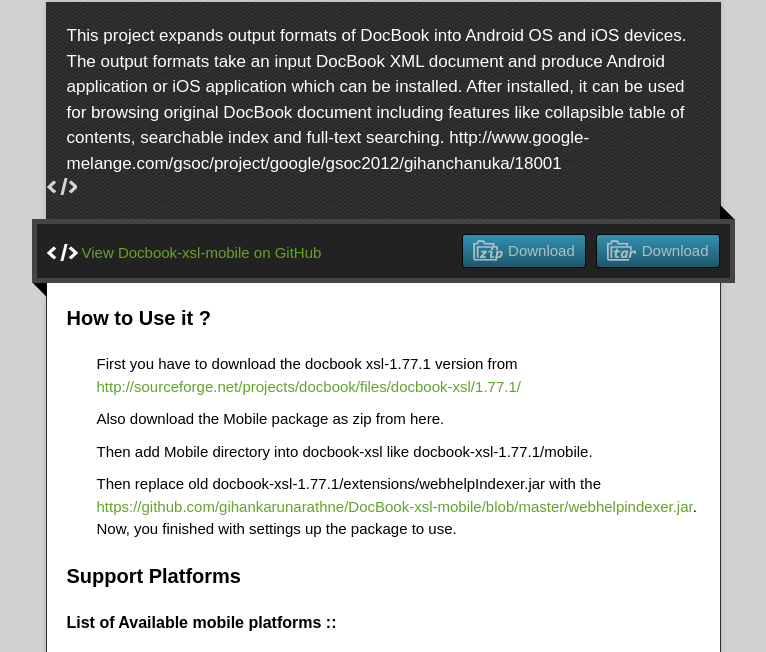
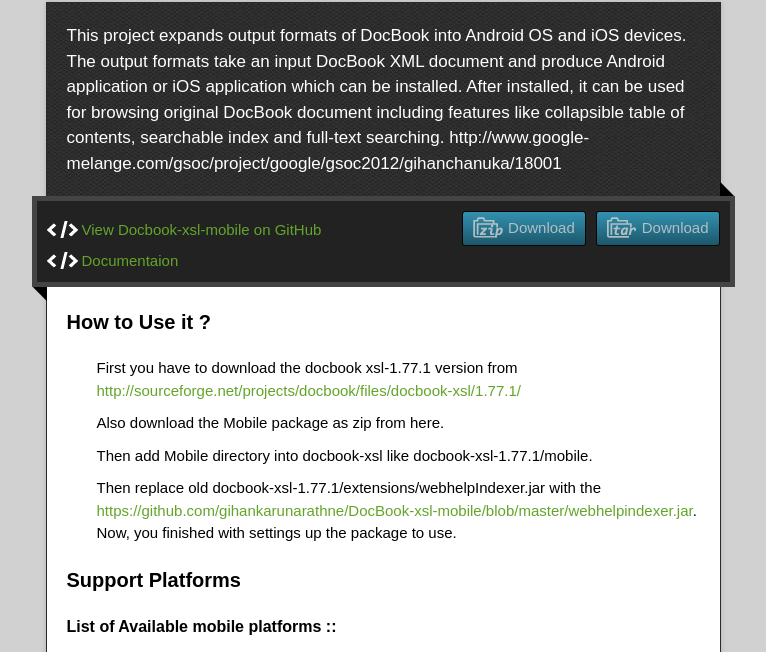
Before and after one commit to gihankarunarathne/DocBook-xsl-mobile, a plain HTML site: page index.html in a window 1280 px wide. Shown: the part 128-780 px from the top of the page, without its empty margins (257-1023 px from the left). Drawn offline with nearby package versions, Linux system fonts and the light colour scheme.

Commit message:
Update index.html

```diff
--- a/index.html
+++ b/index.html
@@ -26,15 +26,13 @@
     </header>
     <div id="container">
       <p class="tagline">This project expands output formats of DocBook into Android OS and iOS devices. The output formats take an input DocBook XML document and produce Android application or iOS application which can be installed. After installed, it can be used for browsing original DocBook document including features like collapsible table of contents, searchable index and full-text searching. http://www.google-melange.com/gsoc/project/google/gsoc2012/gihanchanuka/18001</p>
-      <div class="inner">
-        <a href="https://github.com/gihankarunarathne/DocBook-xsl-mobile/www/content/index.html" class="code">Documentaion</a>
-      </div>
       <div id="main" role="main">
         <div class="download-bar">
         <div class="inner">
           <a href="https://github.com/gihankarunarathne/DocBook-xsl-mobile/tarball/master" class="download-button tar"><span>Download</span></a>
           <a href="https://github.com/gihankarunarathne/DocBook-xsl-mobile/zipball/master" class="download-button zip"><span>Download</span></a>
           <a href="https://github.com/gihankarunarathne/DocBook-xsl-mobile" class="code">View Docbook-xsl-mobile on GitHub</a>
+          <a href="http://gihankarunarathne.github.com/DocBook-xsl-mobile/www/content/index.html" class="code">Documentaion</a>
         </div>
         <span class="blc"></span><span class="trc"></span>
         </div>
```
